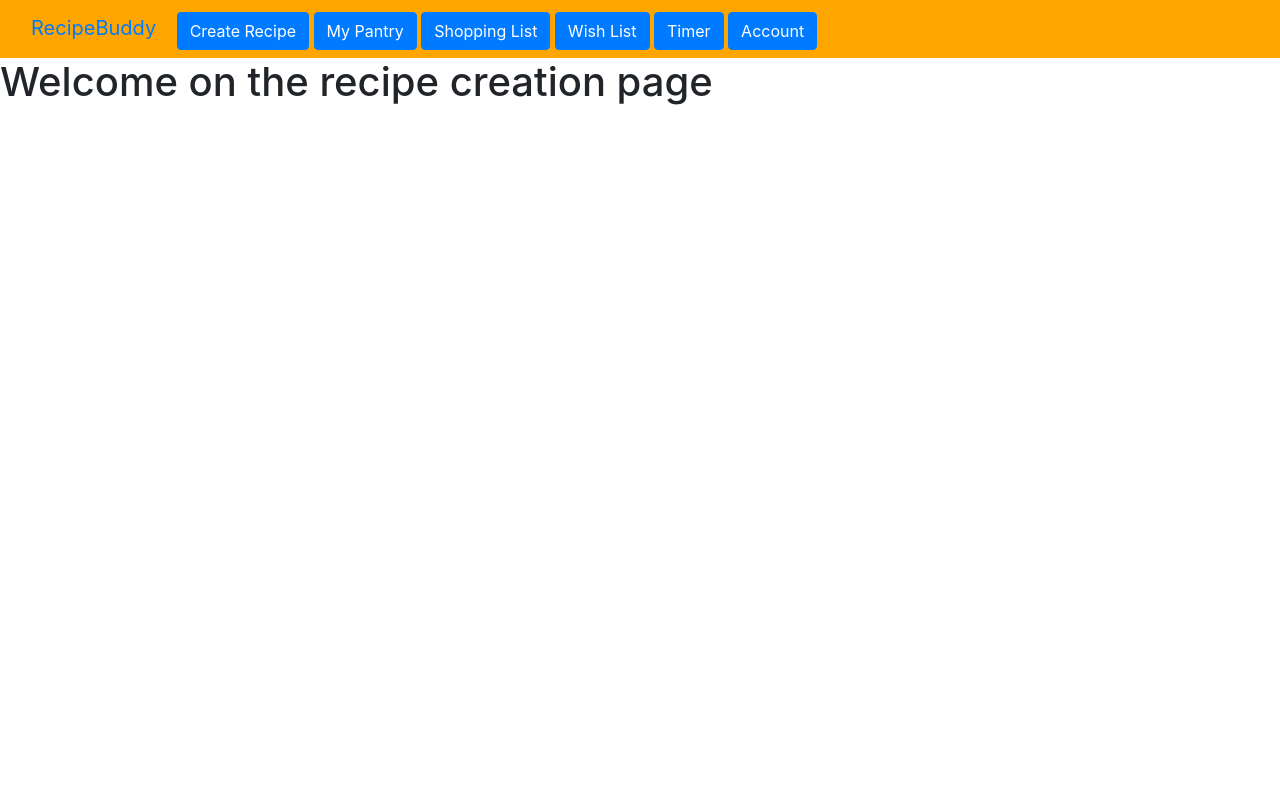
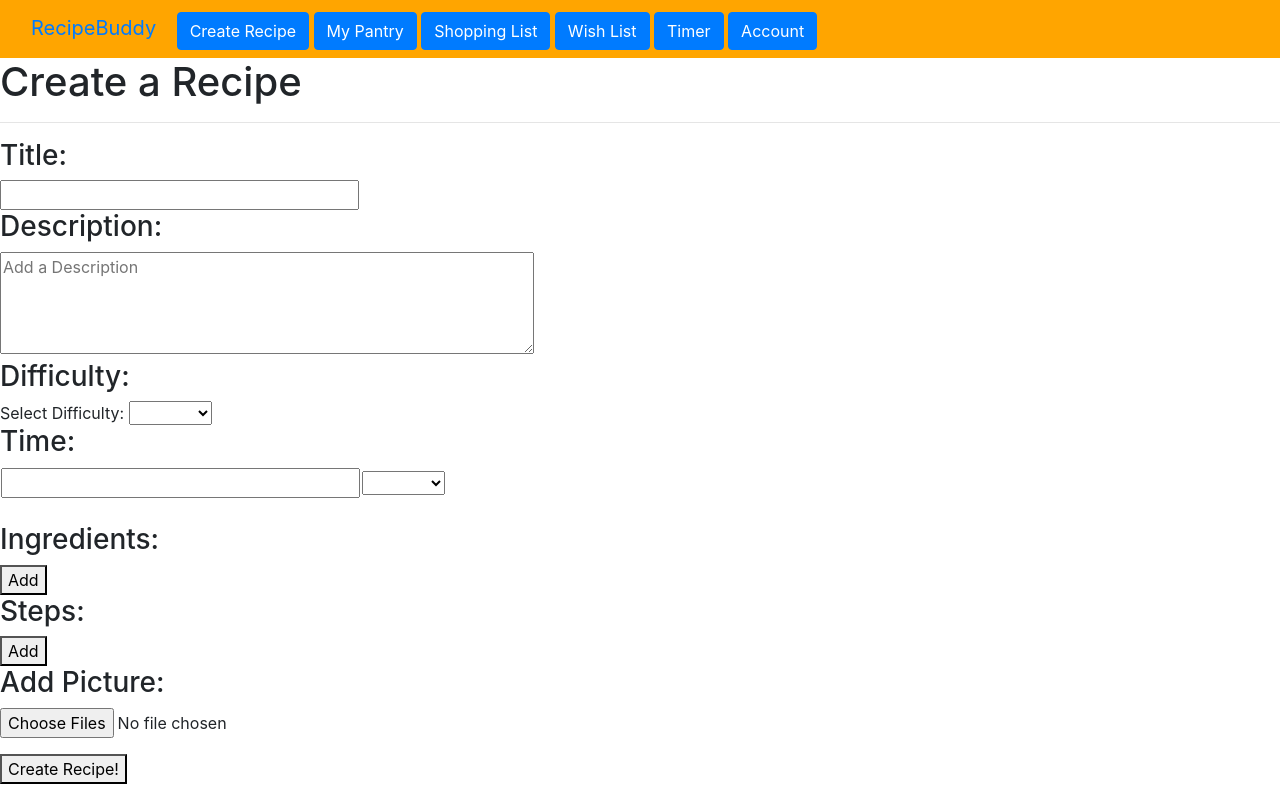
Before and after one commit to magnusjw/recipebuddy, a PHP site: page /views/html/create_recipe.php in a window 1280 px wide. Run offline with PHP 8.4, Linux system fonts and the light colour scheme; lists and menus that the app fills with data are empty.

Commit message:
create_recipe.php modified

```diff
--- a/views/html/create_recipe.php
+++ b/views/html/create_recipe.php
@@ -7,5 +7,58 @@
 include_once "headband.html";
 ?>
 <body>
-    <h1>Welcome on the recipe creation page</h1>
+
+<h1>Create a Recipe</h1>
+<hr/>
+
+<h3 title="Title"> Title: </h3>
+<input type="text" id="title" size="30"/>
+
+<h3 title="Description"> Description: </h3>
+<textarea rows="4" cols="50" placeholder="Add a Description"></textarea>
+
+<h3 title="Difficulty"> Difficulty: </h3>
+
+Select Difficulty:
+<select id="difficulty">
+    <option></option>
+    <option>Easy</option>
+    <option>Medium</option>
+    <option>Hard</option>
+</select>
+
+
+<h3 title="Time"> Time: </h3>
+
+<table>
+    <tr>
+        <th><input type="text" id="time" size = "30"/></th>
+        <th><select id="timeUnit">
+                <option></option>
+                <option>Minutes</option>
+                <option>Hours</option>
+            </select></th>
+    </tr>
+</table>
+
+<br>
+<h3 title="Ingredients"> Ingredients: </h3>
+<button type="button"> Add </button>
+
+<table>
+    <h3>Steps: </h3>
+    <button type="button"> Add </button>
+</table>
+
+<h3 title="Add Picture">Add Picture:</h3>
+<input type="file" id="myFile" multiple size="50" onchange="fileUploader()">
+
+<p id="picture"></p>
+
+
+
+<button type="submit" onsubmit="return createRecipe()">Create Recipe!</button>
+
+
+
 </body>
```
